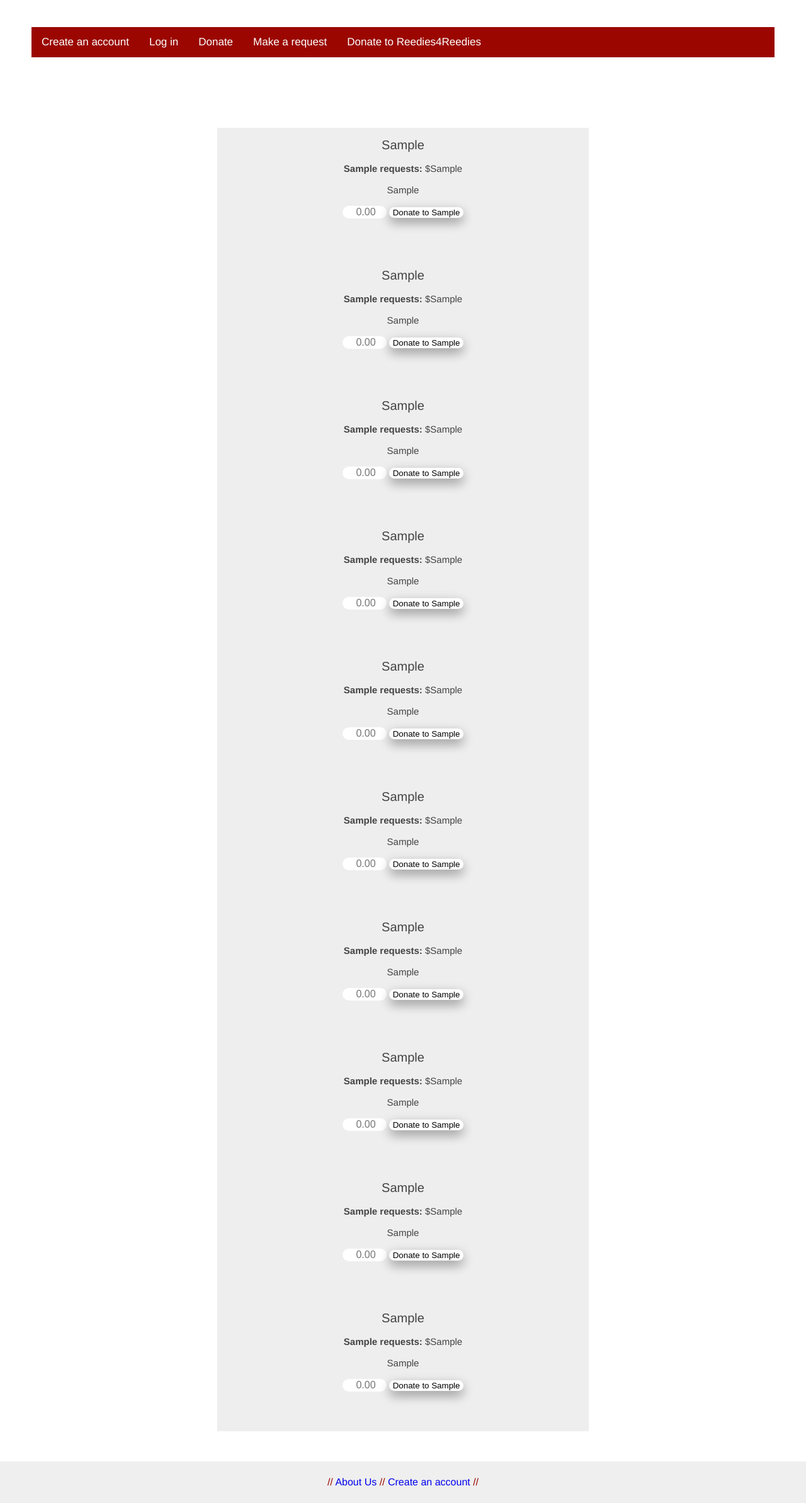
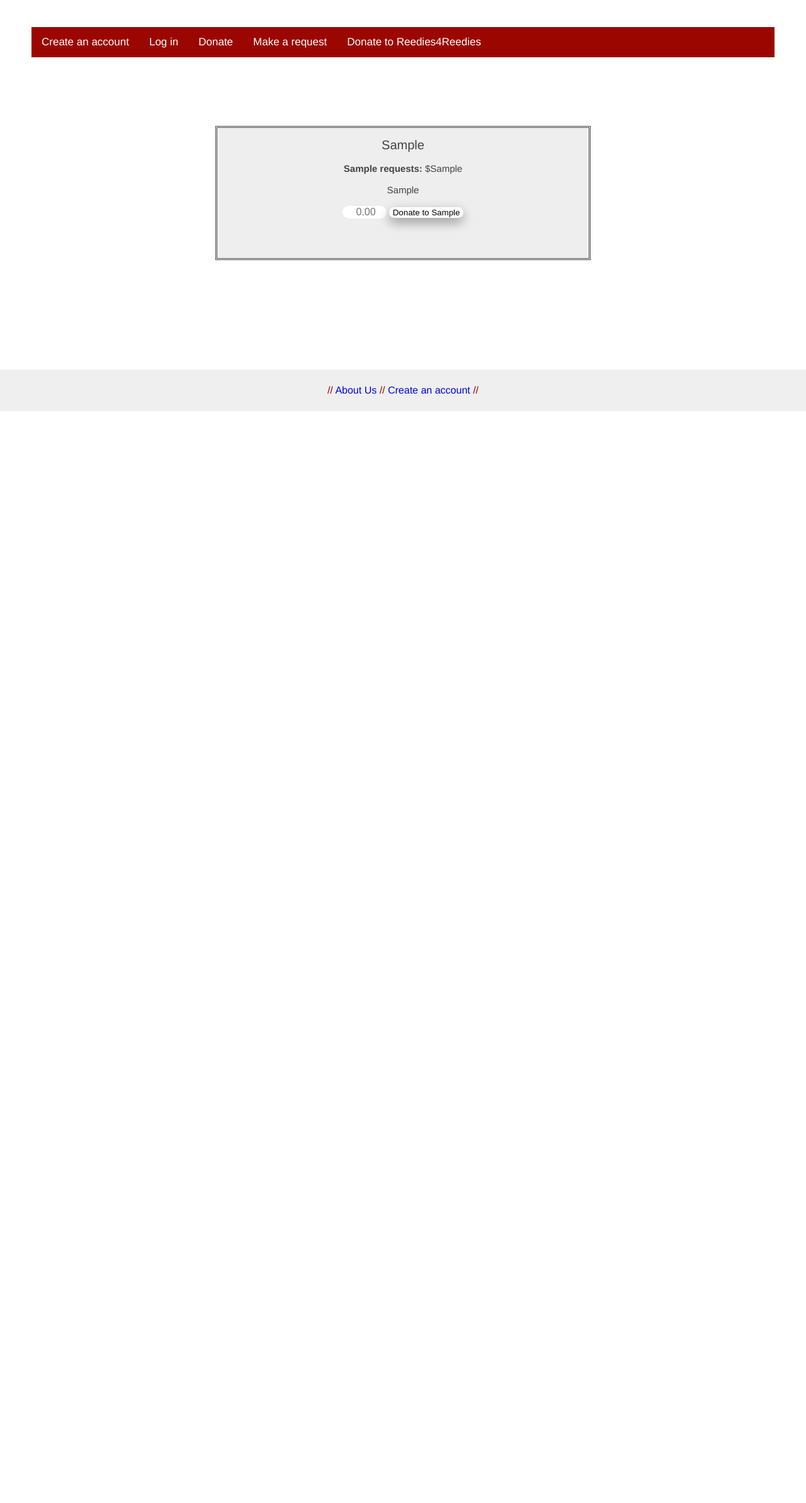
Before and after one commit to reed-college/ReeDistribute, a Flask app: template templates/feed.html in a window 1280 px wide. Shown: the part 147-2534 px from the top of the page at 63% size. After the commit the page ends 800 px from the top, so only its background shows below. Run offline with Flask 2, Linux system fonts and the light colour scheme; the template is opened without the code that fills it: most values are stand-ins (such as "Sample title", 1, 10 or a date in 2020); parts of the project's set-up code (start-up, migrations or seed data) failed here and were passed over; some libraries are stand-ins or nearby versions.

Commit message:
added outline to posts

```diff
--- a/templates/feed.html
+++ b/templates/feed.html
@@ -85,11 +85,11 @@
   <p>
 
     <body>
-      {% for i in range(post.leng_2) %}
+      {% for i in range(post.GetLength()) %}
       <feed>
 
 
-        <div class="post">
+        <div class="post" style="outline-style: double">
 
           <post-title style="font-size:20px" class="title"> {{ post.ListIt(i,3) }} </post-title>
           <br><br>
```
